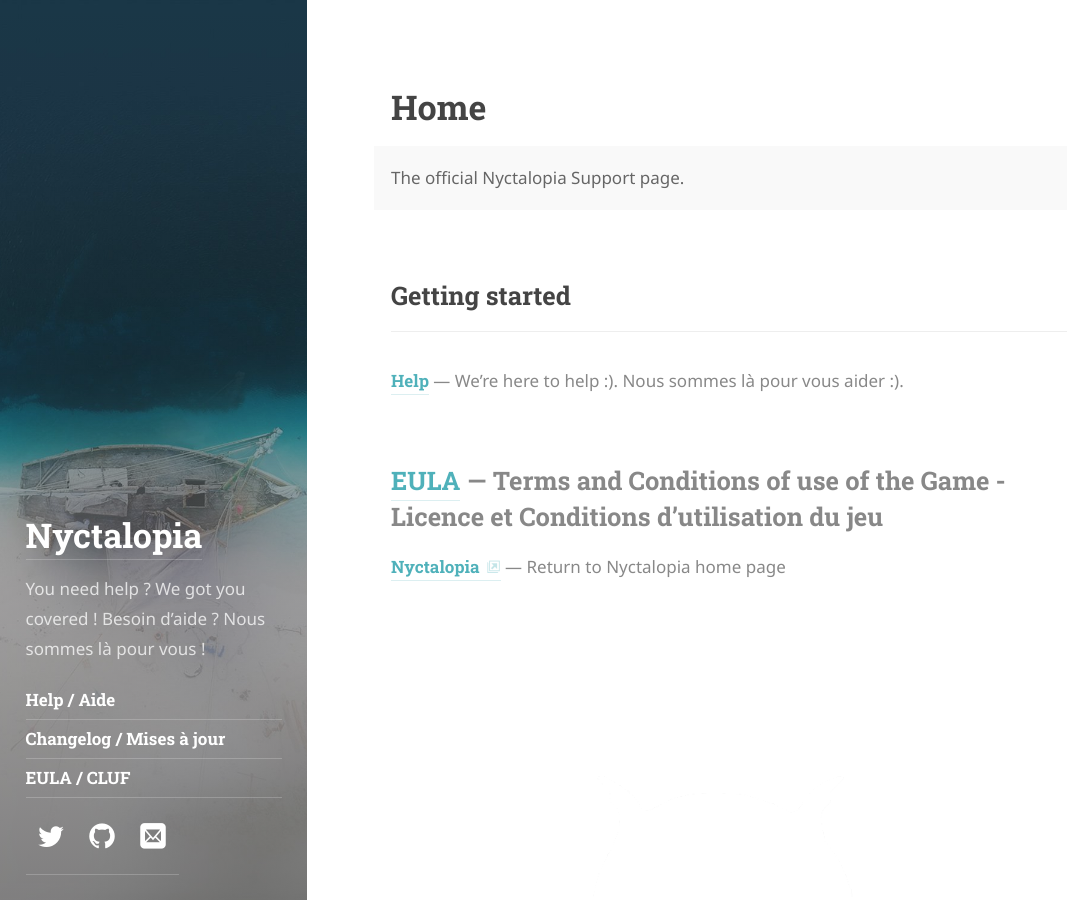
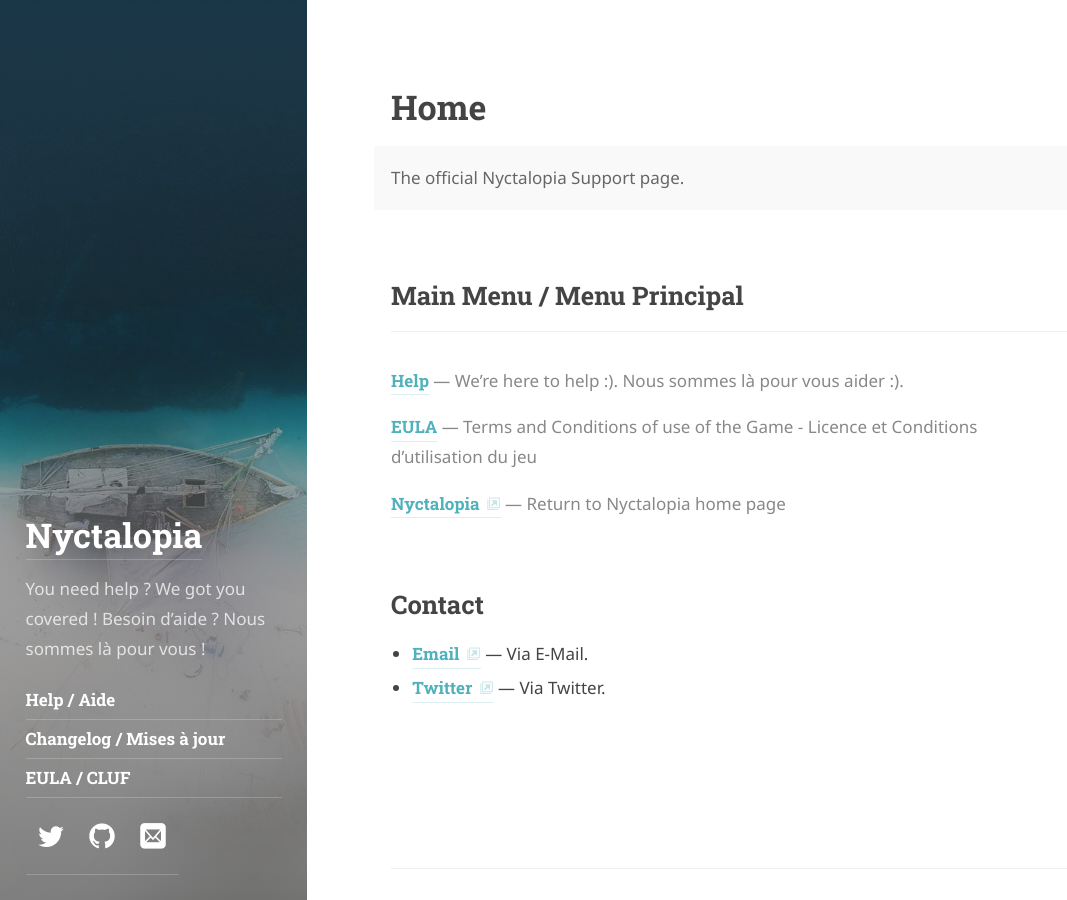
Before and after one commit to nyctalopia/WebsiteSupport, a Jekyll site: the page built from index.md, in a window 1280 px wide and 900 px high. Shown: the whole window, without its empty margins (0-1067 px from the left). Built offline with Jekyll 4.4.1, drawn with Linux system fonts in a browser that asks for light colours; some web fonts are replaced.

Commit message:
bug fixes

```diff
--- a/index.md
+++ b/index.md
@@ -5,18 +5,22 @@ description: >
   The official Nyctalopia Support page.
 ---
 
-## Getting started
+## Main Menu / Menu Principal
 {:.hr}
 
 * [Help]{:.heading.flip-title} --- We're here to help :). Nous sommes là pour vous aider :).
 * [EULA]{:.heading.flip-title} --- Terms and Conditions of use of the Game - Licence et Conditions d'utilisation du jeu
---
 * [Nyctalopia]{:.heading.flip-title} --- Return to Nyctalopia home page
 {:.related-posts.faded}
 
-![Full-width image](/assets/icons/icon.png){:.lead}
+## Contact
+
+* [Email]{:.heading.flip-title} --- Via E-Mail.
+* [Twitter]{:.heading.flip-title} --- Via Twitter.
 
 [help]: /docs/index.md
 [EULA]: eula.md
 [LICENCE]: eula.md
 [Nyctalopia]: https://nyctalopia.games
+[Email]: mailto://support@nyctalopia.games
+[Twitter]: https://twitter.com/nyctaIopia
```
Also changed, not shown: assets/icons/icon@0,25x.png, assets/icons/icon@0,5x.png, assets/icons/icon@0,75x.png, assets/icons/icon@2x.png, assets/icons/icon@3x.png, assets/icons/tile-large.png, assets/icons/tile-medium.png, assets/icons/tile-small.png, assets/icons/tile-wide.png, assets/img/COLOURlovers.com-Hydejack.png (deleted), assets/img/docs/google-fonts.png (deleted), assets/img/sidebar-bg.jpg.png (added).
